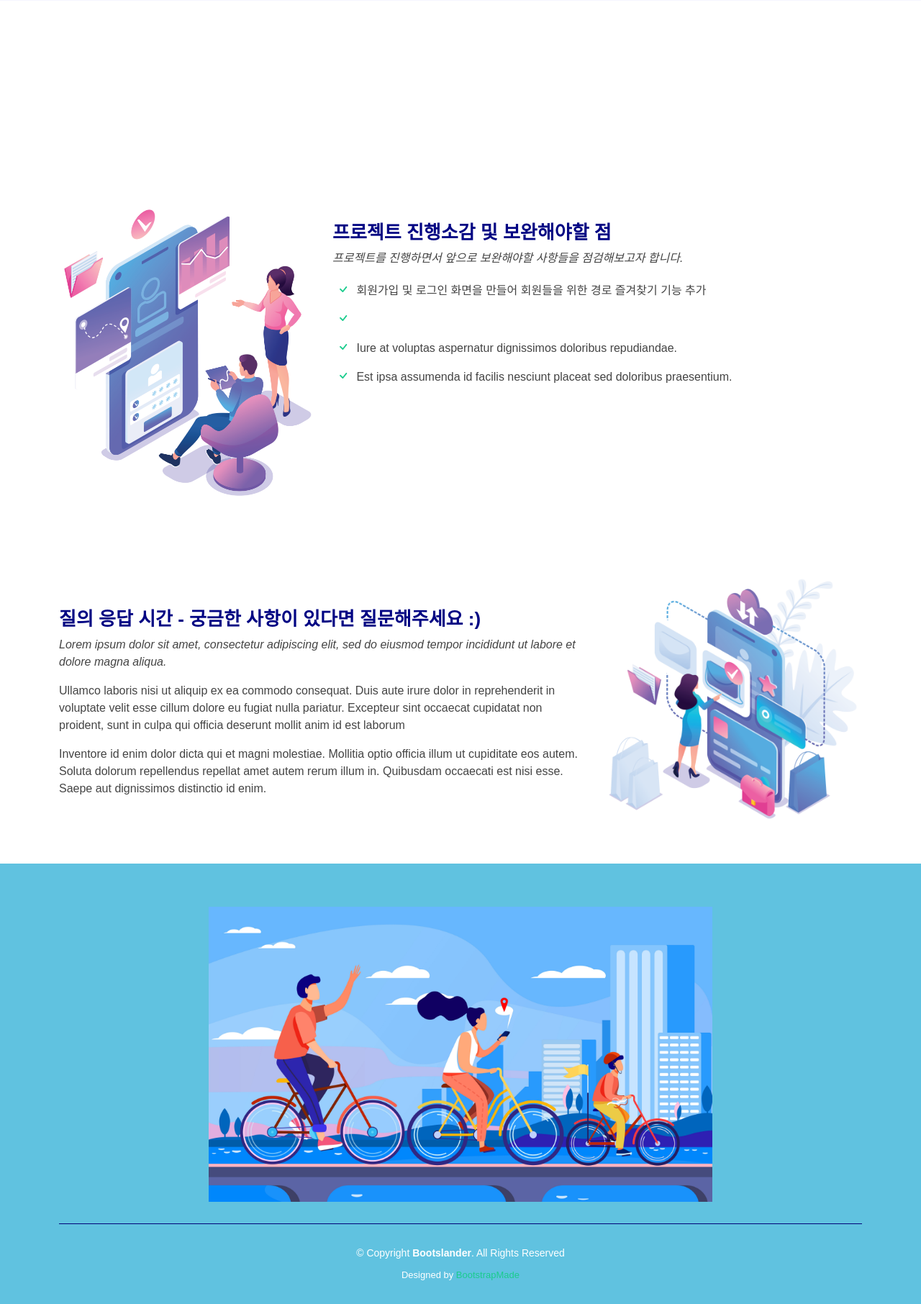
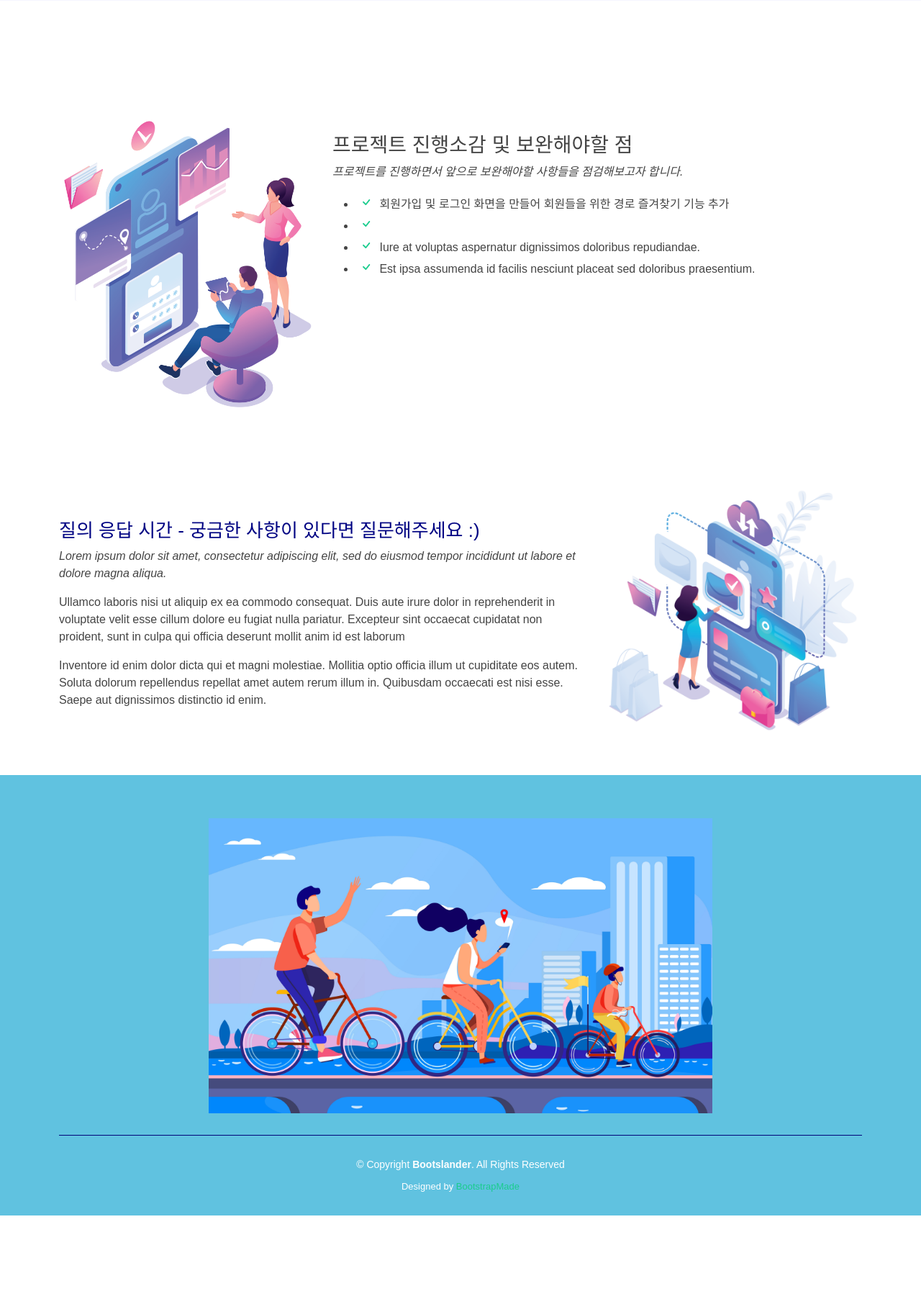
Before and after one commit to Thermidor90/-, a Django app: page / in a window 1280 px wide. Shown: the part 3637-5449 px from the top of the page at 72% size. After the commit the page ends 5326 px from the top, so only its background shows below. Run offline with Django 3.2, Linux system fonts and the light colour scheme; some libraries are stand-ins or nearby versions; some web fonts are replaced.

Commit message:
Details탭 margin값 수정

```diff
--- a/bikeproject/bikeapp/static/css/style.css
+++ b/bikeproject/bikeapp/static/css/style.css
@@ -651,7 +651,7 @@
 }
 .about .icon-boxes h3 {
   font-size: 28px;
-  font-weight: 700;
+  font-weight: 500;
   color: #010483;
   margin-bottom: 15px;
 }
@@ -883,28 +883,33 @@
 /*--------------------------------------------------------------
 # Details
 --------------------------------------------------------------*/
-.details .content + .content {
+.details .content {
   margin-top: 100px;
 }
-.details .content h3 {
-  font-weight: 600;
+.details .content2 {
+  margin-top: 100px
+}
+/* index.html에서  <div class="row content">만 있던 걸 <div class="row content2">를 추가해서 각각 margin값을 줬습니다. */
+.details .content + .content2 h3 {
+  font-weight: 500;
   font-size: 26px;
   color: #010483;
 }
-.details .content ul {
+.details .content + .content2 ul {
   list-style: none;
   padding: 0;
 }
-.details .content ul li {
+.details .content + .content2 ul li {
   padding-bottom: 10px;
 }
-.details .content ul i {
+/* 체크아이콘 */ .details .content ul i {
   font-size: 20px;
   padding-right: 4px;
   color: #1acc8d;
 }
-.details .content p:last-child {
-  margin-bottom: 0;
+.details .content + .content2 p:last-child {
+  margin-bottom: 0px;
+  /* margin-top: 100px; */
 }
 
 /*--------------------------------------------------------------
@@ -1508,14 +1513,14 @@
     margin: -20px 0 30px 0;
   }
 }
+
 .bg{
   width: 100%;
   height:auto;
-  min-height:100vh;
-  background: linear-gradient(#f9f9f9 0%, #67B7FD 100%);
-  /* background-image:url(http://i.imgur.com/w16HASj.png); */
-  background-size: 100% 100%;
-  background-position: top center;
+  min-height:55vh;
+  background: linear-gradient(rgba(255, 255, 255, 1.0), rgba(103, 183, 253, 0.99))
+  /* background-size: 100% 100%; */
+  /* background-position: top center; */
 }
 
 .content{
@@ -1534,15 +1539,14 @@
 border: solid 1px black;
 background: transparent;
 width: 200px;
-height: 30px;
-padding: 10px 20px;
+  padding: 10px 20px;
 }
 
 
 
 input,input::-webkit-input-placeholder {
   font-size: 12px;
-  color:black;
+color:black;
 }
 
 .social-btn{
@@ -1553,7 +1557,8 @@
 
 i{
 padding:5px;
-color:rgba(91, 196, 228, 0.91);
+color:black;
+
 }
 
 input, input:focus{
@@ -1565,19 +1570,18 @@
       -webkit-box-shadow: none;
 }
 
-/* 출발지 도착지 글자색 */
 .secondLine{
 font-weight: 350;
 font-size:15px;
 margin-bottom: 10%;
-color: rgba(91, 196, 228, 0.91);
+color: black;
+
 }
 
 .firstLine{
 font-size: 30px;
-color: rgba(91, 196, 228, 0.91);
-}
-/* 출발지 도착지 글자색 */
+color: black;
+}
 
 @media only screen and (max-width: 600px) {
 .firstLine{
--- a/bikeproject/bikeapp/templates/bikeapp/index.html
+++ b/bikeproject/bikeapp/templates/bikeapp/index.html
@@ -383,7 +383,7 @@
           <div class="col-md-4" data-aos="fade-right">
             <img src="{% static 'img/details-1.png' %}" class="img-fluid" alt="">
           </div>
-          <div class="col-md-8 pt-4" data-aos="fade-up">
+          <div class="col-md-8 pt-4 order-2 order-md-1" data-aos="fade-up">
             <h3>프로젝트 진행소감 및 보완해야할 점</h3>
             <p class="fst-italic">
               프로젝트를 진행하면서 앞으로 보완해야할 사항들을 점검해보고자 합니다.
@@ -400,7 +400,7 @@
             </p>
           </div>
         </div>
-        <div class="row content">
+        <div class="row content2"> <!-- 여기를 content2로 변경해주세요 -->
           <div class="col-md-4 order-1 order-md-2" data-aos="fade-left">
             <img src="{% static 'img/details-2.png' %}" class="img-fluid" alt="">
           </div>
--- a/bikeproject/bikeapp/templates/bikeapp/mapfind.html
+++ b/bikeproject/bikeapp/templates/bikeapp/mapfind.html
@@ -11,8 +11,8 @@
     <meta content="" name="keywords">
 
     <!-- Favicons -->
-    <link href="{% static 'img/favicon.png' %}" rel="icon">
-    <link href="{% static 'img/apple-touch-icon.png' %}" rel="apple-touch-icon">
+    <link href="{% static 'img/pin.png' %}" rel="icon">
+    <link href="{% static 'img/pin.png' %}" rel="pin">
 
     <!-- Google Fonts -->
     <link
```
Also changed, not shown: bikeproject/db.sqlite3, bikeproject/dda_db/migrations/0002_auto_20220525_1044.py (added).
